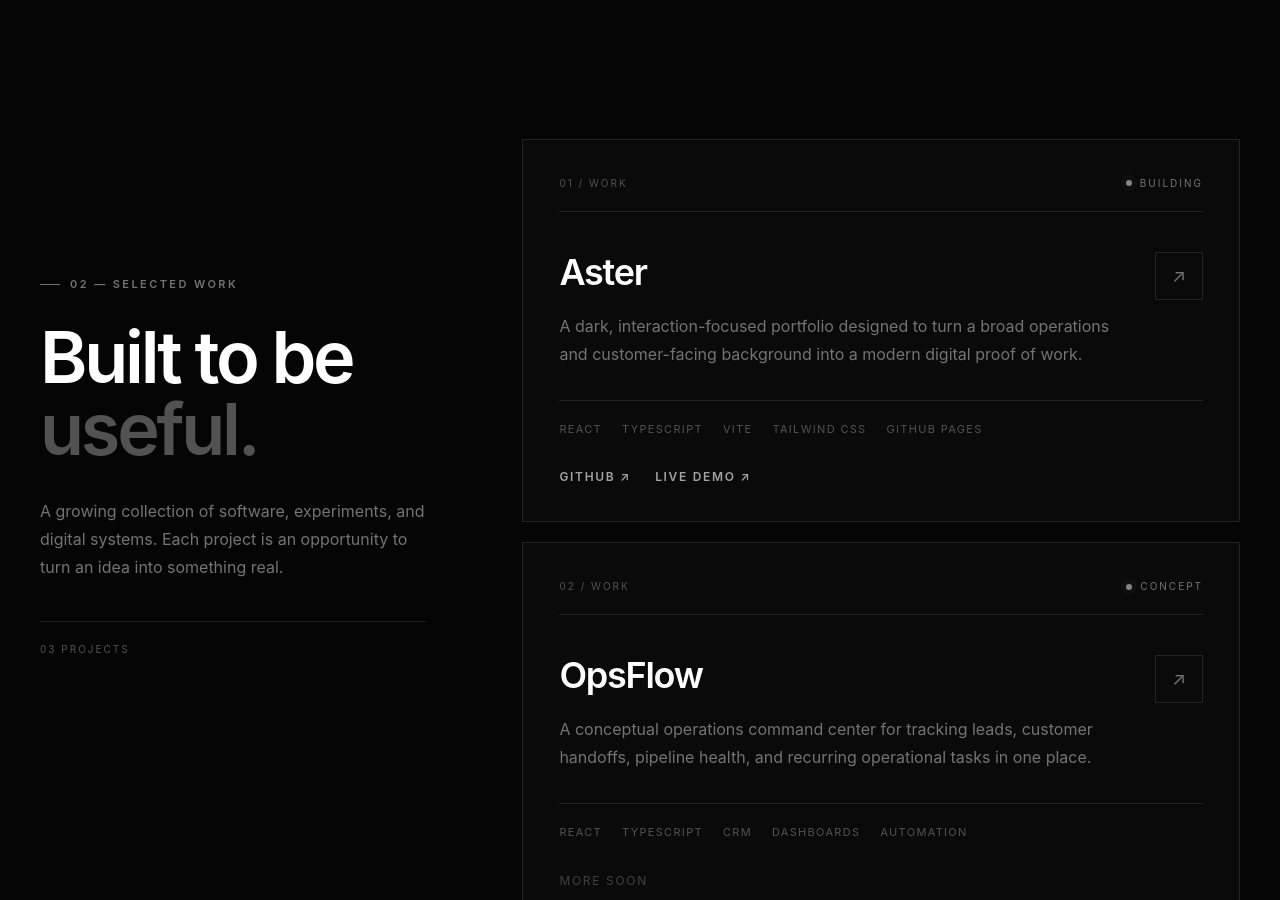
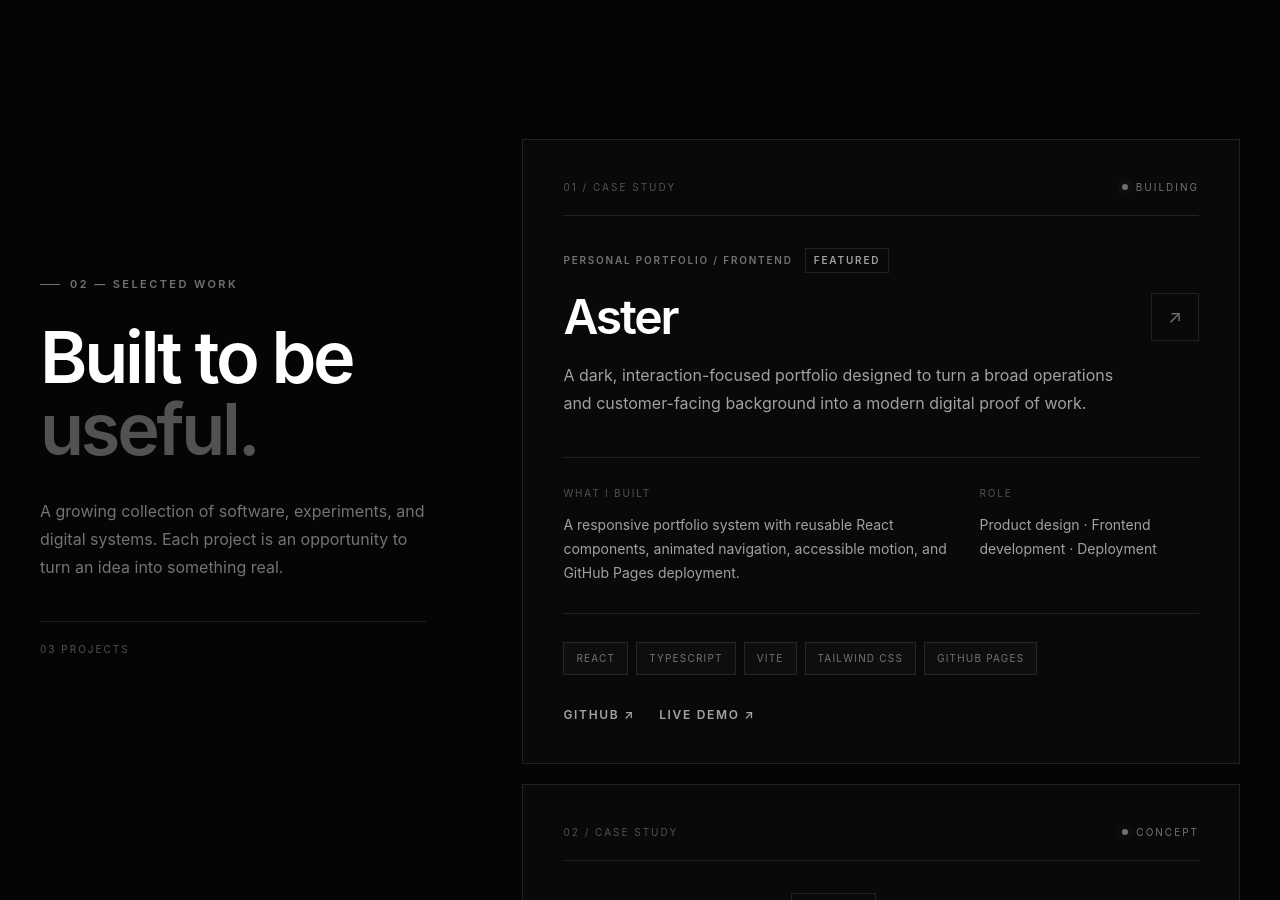
Before and after one commit to matteojose3112-bit/aster, a React app in the folder portfolio/: page / in a window 1280 px wide. Shown: the part 1900-2800 px from the top of the page. Built offline with nearby package versions, Linux system fonts and the light colour scheme; the HTML template or start-up script is replaced by a standard one.

Commit message:
Redesign project cards as case study previews

```diff
--- a/portfolio/src/components/layout/sections/ui/ProjectCard.tsx
+++ b/portfolio/src/components/layout/sections/ui/ProjectCard.tsx
@@ -1,10 +1,7 @@
 import { useState } from "react";
 import type { Project } from "../../../../data/projects";
 
-type ProjectCardProps = {
-  project: Project;
-  index: number;
-};
+type ProjectCardProps = { project: Project; index: number };
 
 function ProjectCard({ project, index }: ProjectCardProps) {
   const [pointer, setPointer] = useState({ x: 50, y: 50 });
@@ -12,74 +9,43 @@ function ProjectCard({ project, index }: ProjectCardProps) {
 
   const handlePointerMove = (event: React.PointerEvent<HTMLElement>) => {
     const rect = event.currentTarget.getBoundingClientRect();
-    setPointer({
-      x: ((event.clientX - rect.left) / rect.width) * 100,
-      y: ((event.clientY - rect.top) / rect.height) * 100,
-    });
+    setPointer({ x: ((event.clientX - rect.left) / rect.width) * 100, y: ((event.clientY - rect.top) / rect.height) * 100 });
   };
 
   return (
-    <article
-      onPointerMove={handlePointerMove}
-      className="group relative overflow-hidden border border-white/10 bg-[#0A0A0A] p-7 transition duration-500 hover:-translate-y-1 hover:border-white/25 md:p-9"
-    >
-      <div
-        aria-hidden="true"
-        className="pointer-events-none absolute -inset-32 opacity-0 transition-opacity duration-500 group-hover:opacity-100"
-        style={{
-          background: `radial-gradient(circle at ${pointer.x}% ${pointer.y}%, rgba(255,255,255,.11), transparent 25%)`,
-        }}
-      />
-
-      <div className="relative">
+    <article onPointerMove={handlePointerMove} className="group relative overflow-hidden border border-white/10 bg-[#090909] transition duration-500 hover:-translate-y-1 hover:border-white/25">
+      <div aria-hidden="true" className="pointer-events-none absolute -inset-32 opacity-0 transition-opacity duration-500 group-hover:opacity-100" style={{ background: `radial-gradient(circle at ${pointer.x}% ${pointer.y}%, rgba(255,255,255,.1), transparent 25%)` }} />
+      <div className="relative p-7 md:p-10">
         <div className="flex items-center justify-between border-b border-white/10 pb-5 text-[10px] uppercase tracking-[0.2em] text-neutral-600">
-          <span>{number} / WORK</span>
-          <span className="flex items-center gap-2 text-neutral-500">
-            <span className="aster-status-dot" />
-            {project.status}
-          </span>
+          <span>{number} / CASE STUDY</span>
+          <span className="flex items-center gap-2 text-neutral-500"><span className="aster-status-dot" />{project.status}</span>
         </div>
 
-        <div className="mt-10 flex items-start justify-between gap-6">
-          <div>
-            <h3 className="text-3xl font-semibold tracking-[-0.035em] text-white transition duration-300 group-hover:translate-x-1 md:text-4xl">
-              {project.title}
-            </h3>
-            <p className="mt-5 max-w-xl text-sm leading-7 text-neutral-500 transition-colors duration-300 group-hover:text-neutral-400 md:text-base">
-              {project.description}
-            </p>
-          </div>
-
-          <span
-            aria-hidden="true"
-            className="hidden h-12 w-12 shrink-0 items-center justify-center border border-white/10 text-lg text-neutral-500 transition duration-300 group-hover:-translate-y-1 group-hover:translate-x-1 group-hover:border-white/40 group-hover:bg-white group-hover:text-black sm:flex"
-          >
-            ↗
-          </span>
+        <div className="mt-8 flex flex-wrap items-center gap-3 text-[10px] font-semibold uppercase tracking-[0.18em] text-neutral-500">
+          <span>{project.category}</span>{project.featured && <span className="border border-white/10 px-2 py-1 text-neutral-400">Featured</span>}
         </div>
 
-        <div className="mt-8 flex flex-wrap gap-x-5 gap-y-2 border-t border-white/10 pt-5">
-          {project.technologies.map((technology) => (
-            <span key={technology} className="text-[11px] uppercase tracking-[0.12em] text-neutral-600 transition group-hover:text-neutral-400">
-              {technology}
-            </span>
-          ))}
+        <div className="mt-5 flex items-start justify-between gap-6">
+          <div>
+            <h3 className="text-4xl font-semibold tracking-[-0.045em] text-white transition duration-300 group-hover:translate-x-1 md:text-5xl">{project.title}</h3>
+            <p className="mt-5 max-w-2xl text-sm leading-7 text-neutral-400 md:text-base">{project.description}</p>
+          </div>
+          <span aria-hidden="true" className="hidden h-12 w-12 shrink-0 items-center justify-center border border-white/10 text-lg text-neutral-500 transition duration-300 group-hover:-translate-y-1 group-hover:translate-x-1 group-hover:border-white/40 group-hover:bg-white group-hover:text-black sm:flex">↗</span>
+        </div>
+
+        <div className="mt-10 grid gap-8 border-y border-white/10 py-7 md:grid-cols-[1.4fr_.8fr]">
+          <div><p className="text-[10px] uppercase tracking-[0.18em] text-neutral-600">What I built</p><p className="mt-3 max-w-xl text-sm leading-6 text-neutral-400">{project.outcome}</p></div>
+          <div><p className="text-[10px] uppercase tracking-[0.18em] text-neutral-600">Role</p><p className="mt-3 text-sm leading-6 text-neutral-400">{project.role}</p></div>
+        </div>
+
+        <div className="mt-7 flex flex-wrap gap-2">
+          {project.technologies.map((technology) => <span key={technology} className="border border-white/10 bg-white/[0.02] px-3 py-2 text-[10px] uppercase tracking-[0.12em] text-neutral-500 transition group-hover:border-white/20 group-hover:text-neutral-300">{technology}</span>)}
         </div>
 
         <div className="mt-8 flex flex-wrap items-center gap-6">
-          {project.github && (
-            <a href={project.github} target="_blank" rel="noreferrer" className="aster-link text-xs font-semibold uppercase tracking-[0.14em]">
-              GitHub ↗
-            </a>
-          )}
-          {project.demo && (
-            <a href={project.demo} target="_blank" rel="noreferrer" className="aster-link text-xs font-semibold uppercase tracking-[0.14em]">
-              Live demo ↗
-            </a>
-          )}
-          {!project.github && !project.demo && (
-            <span className="text-xs uppercase tracking-[0.14em] text-neutral-700">More soon</span>
-          )}
+          {project.github && <a href={project.github} target="_blank" rel="noreferrer" className="aster-link text-xs font-semibold uppercase tracking-[0.14em]">GitHub ↗</a>}
+          {project.demo && <a href={project.demo} target="_blank" rel="noreferrer" className="aster-link text-xs font-semibold uppercase tracking-[0.14em]">Live demo ↗</a>}
+          {!project.github && !project.demo && <span className="text-xs uppercase tracking-[0.14em] text-neutral-700">Case study in development</span>}
         </div>
       </div>
     </article>
```
